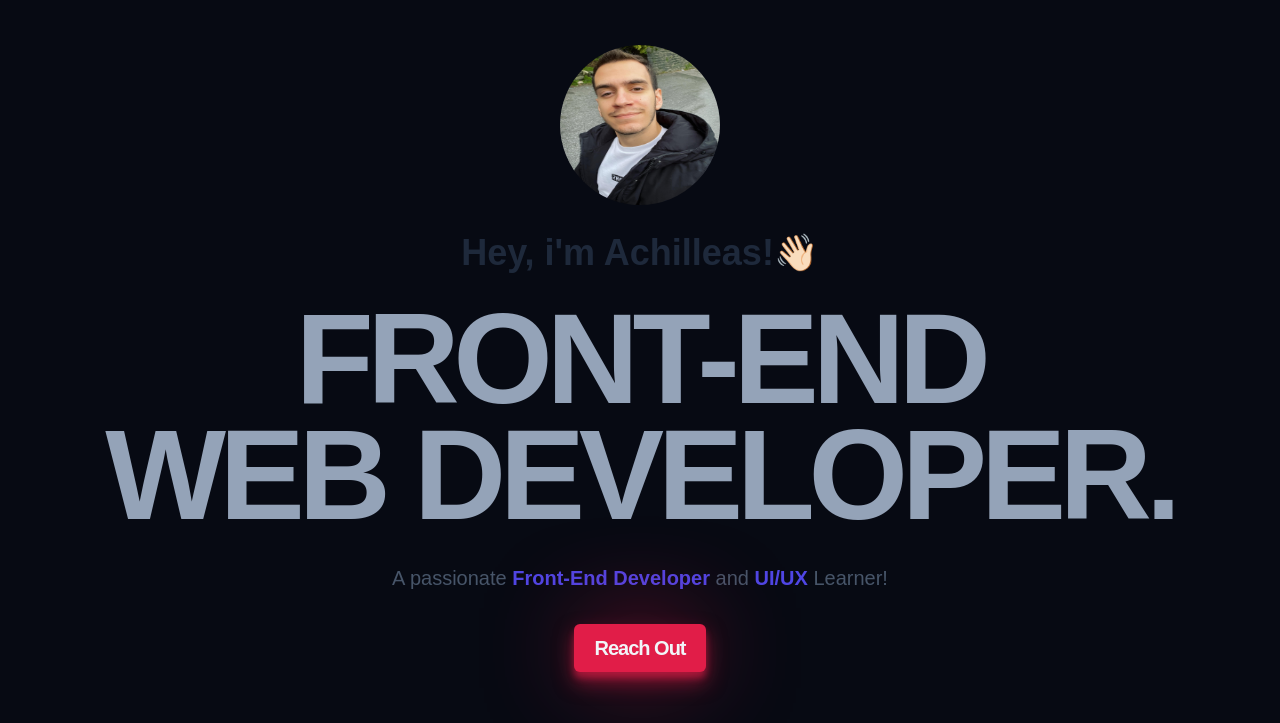
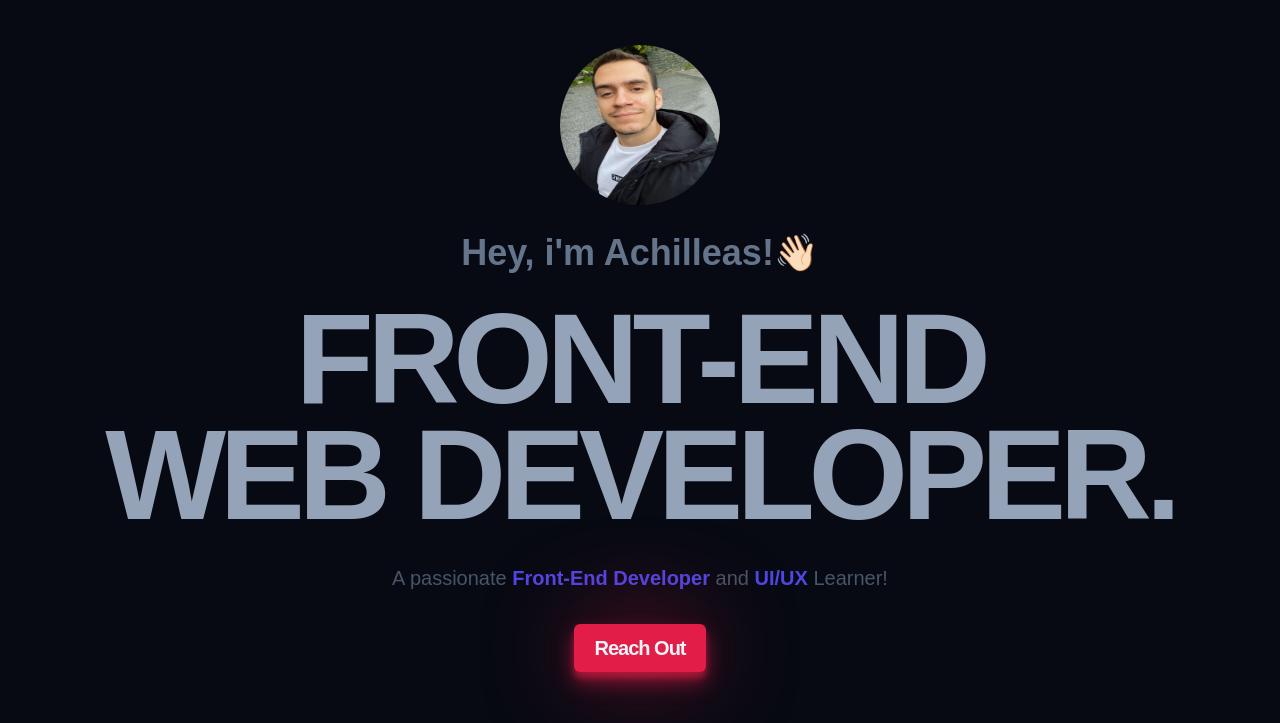
Before and after one commit to AchilleasMakris/Portfolio, a website built with Vite: page index.html in a window 1280 px wide. Shown: the part 77-800 px from the top of the page. Built offline with nearby package versions, Linux system fonts and the light colour scheme; a web font is replaced by a local one.

Commit message:
added slate500 color, change hero title color

```diff
--- a/styles/components/hero.css
+++ b/styles/components/hero.css
@@ -15,7 +15,7 @@
 }
 
 .hero__subtitle {
-  color: var(--clr-slate800);
+    color: var(--clr-slate500);
     font-size: var(--size-base);
     line-height: 0.9;
 }
@@ -39,91 +39,92 @@
     font-size: var(--size-sm);
 }
 
+
 /* xs */
+
 @media (min-width: 475px) {
     .hero {
         gap: 1.5rem;
     }
-
     .hero__img {
         width: 6.5rem;
         height: 6.5rem;
     }
-
     .hero__subtitle {
         font-size: var(--size-lg);
     }
-
     .hero__title {
         font-size: var(--size-5xl);
     }
-
     .hero__description {
         font-size: var(--size-base);
     }
-
     .hero__btn {
         font-size: var(--size-base);
     }
 }
 
+
 /* sm */
+
+
 /* @media (min-width: 640px) {} */
 
+
 /* md */
+
+
 /* @media (min-width: 768px) {} */
 
+
 /* lg */
+
 @media (min-width: 1024px) {
     .hero__img {
         width: 8rem;
         height: 8rem;
     }
-
     .hero__subtitle {
         font-size: var(--size-2xl);
     }
-
     .hero__title {
         font-size: var(--size-7xl);
     }
-
     .hero__description {
         font-size: var(--size-lg);
     }
-
     .hero__btn {
         font-size: var(--size-lg);
     }
 }
 
+
 /* xl */
+
 @media (min-width: 1280px) {
     .hero {
         gap: 2rem;
     }
-
     .hero__img {
         width: 10rem;
         height: 10rem;
     }
-
     .hero__subtitle {
         font-size: var(--size-4xl);
     }
-
     .hero__title {
         font-size: var(--size-9xl);
     }
-
     .hero__description {
         font-size: var(--size-xl);
     }
-
     .hero__btn {
         font-size: var(--size-xl);
     }
 }
 
+
 /* 2xl */
+
+
 /* @media (min-width: 1536px) {} */
--- a/styles/style.css
+++ b/styles/style.css
@@ -2,6 +2,7 @@
     --clr-dark: #070a13;
     --clr-light: #f1f5f9;
     --clr-slate400: #94a3b8;
+    --clr-slate500: #64748b;
     --clr-slate600: #475569;
     --clr-slate800: #1e293b;
     --clr-rose: #e11d48;
```
Lines whose indentation alone changed are shown as unchanged.
